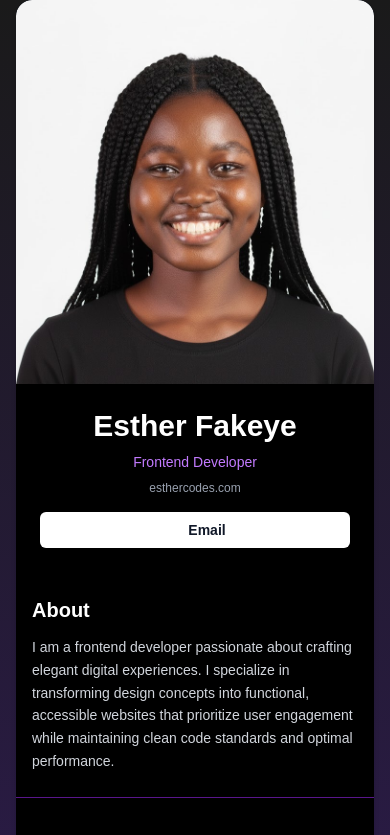
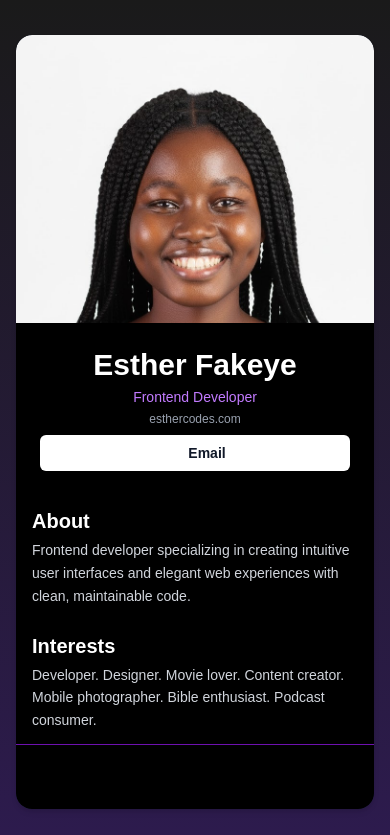
Before and after one commit to estherfakeye/Digital-Business-Card, a React (Vite) app: page / in a window 390 px wide. Shown: the top 835 px of the page. Built offline with nearby package versions, Linux system fonts and the light colour scheme; some icons are missing.

Commit message:
Improve mobile layout and remove unnecessary border between sections

```diff
--- a/src/App.jsx
+++ b/src/App.jsx
@@ -5,7 +5,7 @@ import Footer from "./components/Footer";
 
 export default function App() {
   return (
-    <div className="w-full px-4 sm:py-12">
+    <div className="min-h-screen flex items-center justify-center px-4 py-4">
       <div className="max-w-sm sm:max-w-md w-full mx-auto bg-gray-900 rounded-2xl shadow-md overflow-hidden">
         <Info />
         <About />
--- a/src/components/About.jsx
+++ b/src/components/About.jsx
@@ -1,11 +1,10 @@
 export default function About() {
   return (
-    <div className="bg-black px-4 sm:px-6 py-6 sm:py-8">
-      <h2 className="text-white text-xl font-bold mb-3">About</h2>
+    <div className="bg-black px-4 sm:px-6 py-3 sm:py-4 ">
+      <h2 className="text-white text-xl font-bold mb-1">About</h2>
       <p className="text-gray-300 text-sm leading-relaxed">
-        I am a frontend developer passionate about crafting elegant digital experiences.
-        I specialize in transforming design concepts into functional, accessible websites
-        that prioritize user engagement while maintaining clean code standards and optimal performance.</p>
+        Frontend developer specializing in creating intuitive user interfaces
+        and elegant web experiences with clean, maintainable code.</p>
     </div>
   )
 }
--- a/src/components/Footer.jsx
+++ b/src/components/Footer.jsx
@@ -2,7 +2,7 @@ import { Icon } from '@iconify/react'
 
 export default function Footer() {
   return (
-    <footer className="bg-black px-4 sm:px-6 py-5 sm:py-6 rounded-b-2xl">
+    <footer className="bg-black px-4 sm:px-6 py-5 sm:py-6 rounded-b-2xl border-t border-purple-800">
       <div className="flex justify-center gap-4 sm:gap-6">
         <a
           href="https://twitter.com/yourhandle"
--- a/src/components/Info.jsx
+++ b/src/components/Info.jsx
@@ -2,12 +2,12 @@ import { Icon } from '@iconify/react'
 export default function Info() {
   return (
     <div className="text-center">
-      <img src="/esther.jpg" alt="Esther" className="w-full h-96 object-top object-cover rounded-t-2xl" />
+      <img src="/esther.jpg" alt="Esther" className="w-full h-72 sm:h-96 object-top object-cover rounded-t-2xl" />
 
       <div className="bg-black p-6">
-        <h1 className="text-white text-3xl font-bold mb-2">Esther Fakeye</h1>
-        <p className="text-purple-400 text-sm mb-2">Frontend Developer</p>
-        <p className="text-gray-400 text-xs mb-4">esthercodes.com</p>
+        <h1 className="text-white text-3xl font-bold mb-1 sm:text-4xl">Esther Fakeye</h1>
+        <p className="text-purple-400 text-sm mb-1">Frontend Developer</p>
+        <p className="text-gray-400 text-xs mb-2 sm:text-sm">esthercodes.com</p>
 
          <a
             href="mailto:your.fakeyeesther04@gmail.com"
--- a/src/components/Interests.jsx
+++ b/src/components/Interests.jsx
@@ -1,11 +1,10 @@
 export default function Interests() {
   return (
-    <div className="bg-black px-4 sm:px-6 py-8 border-t border-purple-900">
-      <h2 className="text-white text-xl font-bold mb-3">Interests</h2>
+    <div className="bg-black px-4 sm:px-6 py-3 sm:py-4 ">
+      <h2 className="text-white text-xl font-bold mb-1">Interests</h2>
       <p className="text-gray-300 text-sm leading-relaxed">
-        Developer. Designer. Movie lover. Mobile photographer. Content creator
-        Aspiring traveler. People person. Conference goer. Bible reader. Food expert.Internet fanatic. Podcast consumer.
-        Forever curious.
+        Developer. Designer. Movie lover. Content creator. Mobile photographer.
+        Bible enthusiast. Podcast consumer.
       </p>
     </div>
   )
```
